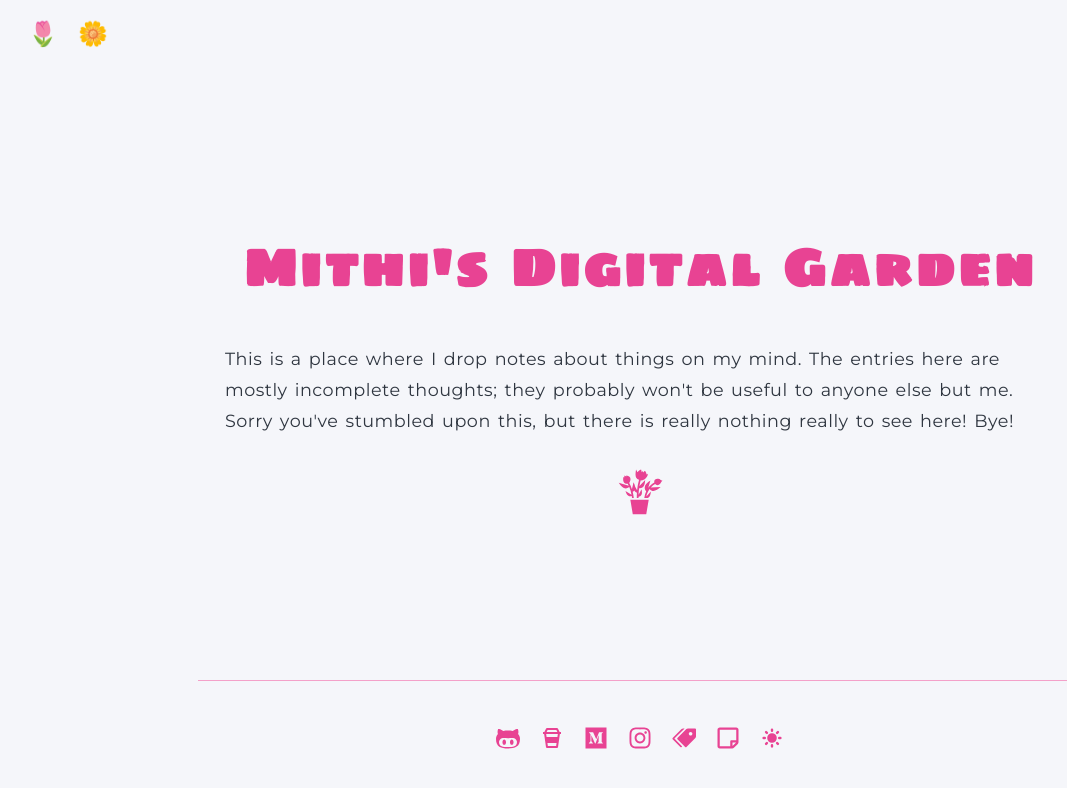
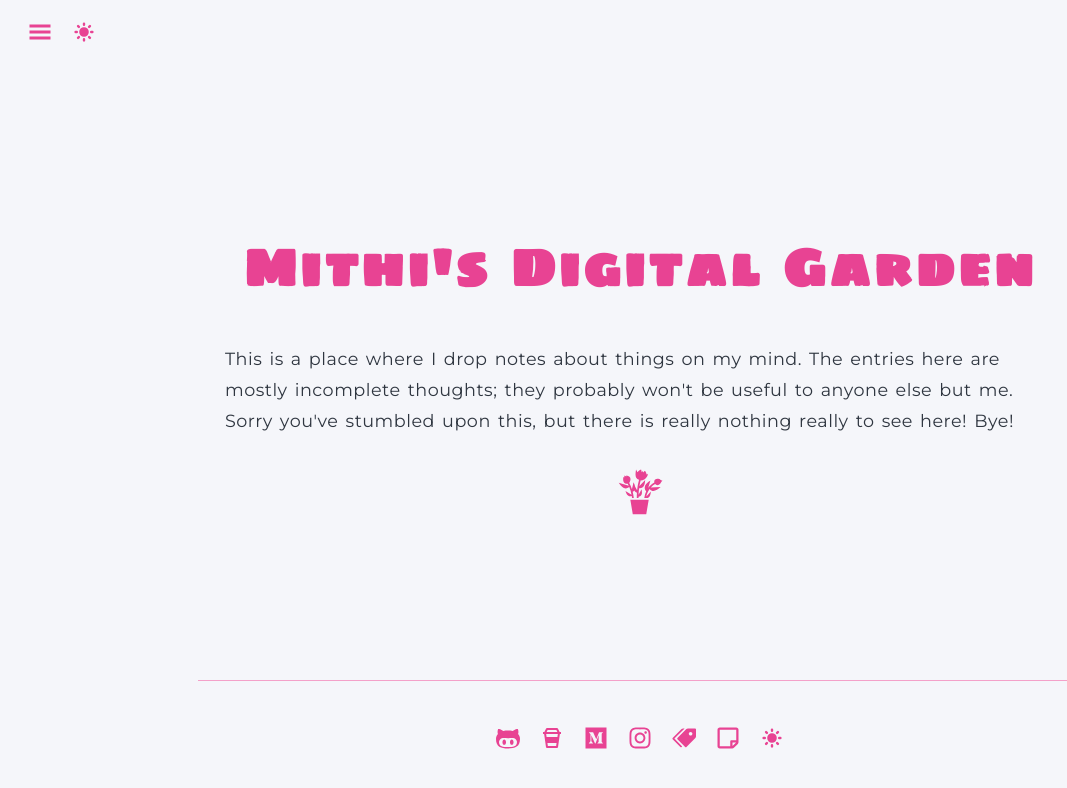
Before and after one commit to mithi/digital-garden, a Next.js app: page / in a window 1280 px wide. Shown: the top 788 px of the page, without its empty margins (0-1067 px from the left). Built offline with nearby package versions, Linux system fonts and the light colour scheme; a web font is replaced by a local one.

Commit message:
💕 Add menu, change navigation

```diff
--- a/components/Layout/index.tsx
+++ b/components/Layout/index.tsx
@@ -1,4 +1,4 @@
-import { useContext } from "react"
+import { useContext, useState } from "react"
 import Head from "next/head"
 import Link from "next/link"
 import { ThemeContext } from "../Theme/index"
@@ -9,16 +9,7 @@ import { ImPriceTags } from "react-icons/im"
 import { BiCoffeeTogo } from "react-icons/bi"
 import { BsMoon } from "react-icons/bs"
 import { HiSun } from "react-icons/hi"
-import { GiFlowerPot } from "react-icons/gi"
-
-const Nav = () => {
-    return (
-        <>
-            <LinkInside path="/" render="🌷" />
-            <ThemeButton light="🌼" dark="🌙" />
-        </>
-    )
-}
+import { GiFlowerPot, GiHamburgerMenu } from "react-icons/gi"
 
 const LinkAway = ({ render, url }) => (
     <button className={styles.button}>
@@ -67,7 +58,7 @@ const FooterNav = () => (
 )
 const Layout = ({ children }) => {
     const { bgColor, textColor } = useContext(ThemeContext)
-
+    const [showMenu, setShowMenu] = useState(false)
     return (
         <div
             className={styles.container}
@@ -79,10 +70,15 @@ const Layout = ({ children }) => {
             </Head>
 
             <header className={styles.header}>
-                <Nav />
+                <button className={styles.button} onClick={() => setShowMenu(!showMenu)}>
+                    <GiHamburgerMenu />
+                </button>
+                <ThemeButton />
             </header>
 
-            <main className={styles.main}>{children}</main>
+            <main className={styles.main}>
+                {showMenu ? "this is the menu" : children}
+            </main>
 
             <footer className={styles.footer}>
                 <FooterNav />
```
